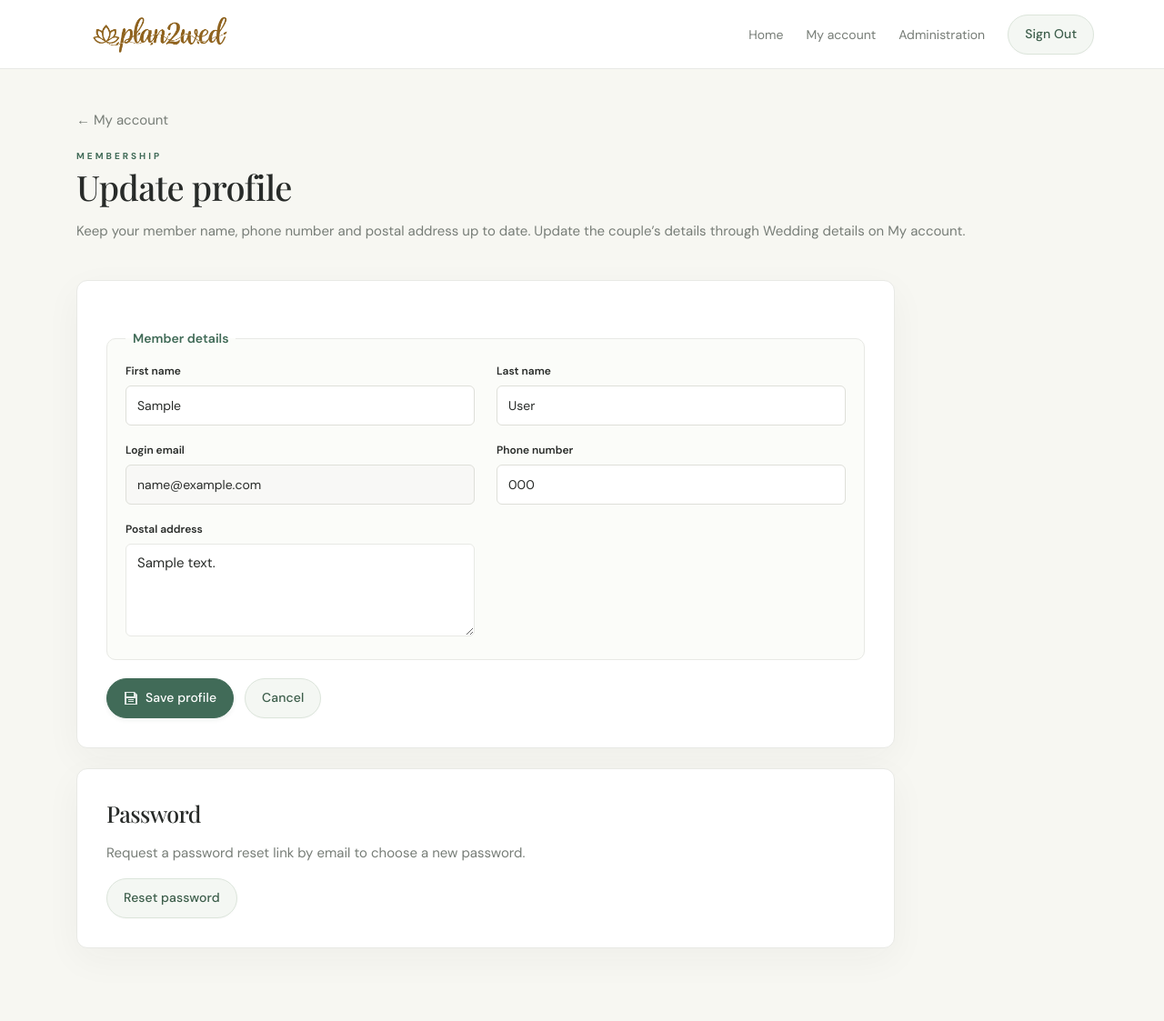
After one commit to amrikbhogal/plan2wed, a Django app: page /my-account/profile/ in a window 1280 px wide. The commit adds this page. Shown: the whole page at 91% size. Run offline with Django 5.2, Linux system fonts and the light colour scheme; a user stored in the database is signed in; tables that the repository leaves empty hold one stand-in row (values such as "Sample post").

Commit message:
Add member profile editing and refine wedding planning controls

```diff
--- a/config/urls.py
+++ b/config/urls.py
@@ -38,6 +38,7 @@ urlpatterns = [
     path('reset/complete/', auth_views.PasswordResetCompleteView.as_view(template_name='planner/password_reset_complete.html'), name='password_reset_complete'),
     path('logout/', MemberLogoutView.as_view(), name='logout'),
     path('my-account/', planner_views.member_portal, name='member_portal'),
+    path('my-account/profile/', planner_views.member_profile, name='member_profile'),
     path('my-account/spending-statement/', planner_views.spending_statement, name='spending_statement'),
     path('my-account/guests/', planner_views.guest_list, name='guest_list'),
     path('my-account/shopping/', planner_views.shopping_management, name='shopping_management'),
--- a/planner/forms.py
+++ b/planner/forms.py
@@ -87,13 +87,28 @@ class MemberSignupForm(forms.ModelForm):
         return cleaned_data
 
 
+class MemberProfileForm(forms.ModelForm):
+    email = forms.EmailField(label="Login email", disabled=True)
+
+    class Meta:
+        model = Member
+        fields = ["first_name", "last_name", "email", "phone", "address"]
+        labels = {"first_name": "First name", "last_name": "Last name", "phone": "Phone number", "address": "Postal address"}
+        widgets = {
+            "first_name": forms.TextInput(attrs={"autocomplete": "given-name"}),
+            "last_name": forms.TextInput(attrs={"autocomplete": "family-name"}),
+            "phone": forms.TelInput(attrs={"autocomplete": "tel", "placeholder": "Optional"}),
+            "address": forms.Textarea(attrs={"rows": 4, "autocomplete": "street-address", "placeholder": "Street address, town or city, postcode and country"}),
+        }
+
+
 class WeddingBudgetForm(forms.ModelForm):
     has_separate_meal = forms.TypedChoiceField(
         label="Will you have a separate meal or reception after the Anand Karaj?",
         choices=[("False", "No / not decided yet"), ("True", "Yes, at a separate venue")],
         coerce=lambda value: value == "True",
         widget=forms.Select(),
-        help_text="Choose Yes to add a Wedding Meal / Reception event. Set the Gurdwara on your Wedding Day event and the banquet hall on the meal event using Edit. Each has its own guests and shopping list. Choosing No later keeps any existing event and its details; you can delete it from Wedding events.",
+        help_text="Choose Yes to add a Reception event. Set the Gurdwara on your Wedding Day event and the banquet hall on the meal event using Edit. Each has its own guests and shopping list. Choosing No later keeps any existing event and its details; you can delete it from Wedding events.",
     )
 
     class Meta:
--- a/planner/models.py
+++ b/planner/models.py
@@ -29,6 +29,7 @@ class Member(models.Model):
     last_name = models.CharField(max_length=80)
     email = models.EmailField(unique=True)
     phone = models.CharField(max_length=30, blank=True)
+    address = models.TextField(max_length=500, blank=True)
     user = models.OneToOneField(
         settings.AUTH_USER_MODEL,
         on_delete=models.SET_NULL,
--- a/planner/templates/planner/base.html
+++ b/planner/templates/planner/base.html
@@ -44,6 +44,7 @@
 <body class="{% block body_class %}{% endblock %}">
   <svg class="icon-sprite" xmlns="http://www.w3.org/2000/svg" aria-hidden="true" focusable="false">
     <symbol id="icon-building" viewBox="0 0 16 16"><path d="M4 1.5A1.5 1.5 0 0 0 2.5 3v11H1v1h14v-1h-1.5V3A1.5 1.5 0 0 0 12 1.5H4Zm-.5 12.5V3a.5.5 0 0 1 .5-.5h8a.5.5 0 0 1 .5.5v11H9.5v-3h-3v3h-3ZM5 4h2v2H5V4Zm4 0h2v2H9V4ZM5 8h2v2H5V8Zm4 0h2v2H9V8Z"/></symbol>
+    <symbol id="icon-table-plan" viewBox="0 0 16 16"><g fill="none" stroke="currentColor" stroke-width="1.2"><circle cx="8" cy="8" r="3.5"/><rect x="6.5" y=".75" width="3" height="2" rx=".5"/><rect x="6.5" y="13.25" width="3" height="2" rx=".5"/><rect x=".75" y="6.5" width="2" height="3" rx=".5"/><rect x="13.25" y="6.5" width="2" height="3" rx=".5"/></g></symbol>
     <symbol id="icon-people" viewBox="0 0 16 16"><path d="M8 8a2.5 2.5 0 1 0 0-5 2.5 2.5 0 0 0 0 5Zm0-1a1.5 1.5 0 1 1 0-3 1.5 1.5 0 0 1 0 3Zm-4 1a2 2 0 1 0 0-4 2 2 0 0 0 0 4Zm8 0a2 2 0 1 0 0-4 2 2 0 0 0 0 4ZM1.5 13.5c0-2 1.8-3.5 4-3.5h5c2.2 0 4 1.5 4 3.5v1H1.5v-1Zm1 0v0h11v0c0-1.3-1.3-2.5-3-2.5h-5c-1.7 0-3 1.2-3 2.5ZM.5 14.5h1v-1c0-.9.3-1.7.9-2.4C1 11.3 0 12.3 0 13.5v1h.5Zm14 0h1v-1c0-1.2-1-2.2-2.4-2.4.6.7.9 1.5.9 2.4v1h.5Z"/></symbol>
     <symbol id="icon-calendar" viewBox="0 0 16 16"><path d="M3.5 1a.5.5 0 0 1 .5.5V3h8V1.5a.5.5 0 0 1 1 0V3h.5A1.5 1.5 0 0 1 15 4.5v9a1.5 1.5 0 0 1-1.5 1.5h-11A1.5 1.5 0 0 1 1 13.5v-9A1.5 1.5 0 0 1 2.5 3H3V1.5a.5.5 0 0 1 .5-.5ZM2 6v7.5c0 .3.2.5.5.5h11c.3 0 .5-.2.5-.5V6H2Zm.5-2a.5.5 0 0 0-.5.5V5h12v-.5a.5.5 0 0 0-.5-.5h-11Z"/><path d="M4 7h2v2H4V7Zm3 0h2v2H7V7Zm3 0h2v2h-2V7ZM4 10h2v2H4v-2Zm3 0h2v2H7v-2Z"/></symbol>
     <symbol id="icon-plus" viewBox="0 0 16 16"><path d="M8 2a.5.5 0 0 1 .5.5v5h5a.5.5 0 0 1 0 1h-5v5a.5.5 0 0 1-1 0v-5h-5a.5.5 0 0 1 0-1h5v-5A.5.5 0 0 1 8 2Z"/></symbol>
--- a/planner/templates/planner/event_catalogue.html
+++ b/planner/templates/planner/event_catalogue.html
@@ -6,7 +6,7 @@
 <section class="card"><form method="get" class="search"><label for="event-search">Find an event</label><input id="event-search" type="search" name="q" value="{{ query }}" maxlength="160"><button class="button" type="submit">Search</button></form></section>
 <p class="muted">These are optional planning suggestions. Punjabi customs vary between families and are distinct from the Sikh marriage ceremony. Confirm arrangements with your family and Gurdwara where relevant.</p>
 <section class="table-card"><table><thead><tr><th>Event</th><th>About</th><th>Shopping ideas</th><th>Choose</th></tr></thead><tbody>
-{% for template in templates %}<tr{% if template.already_in_plan %} class="event-in-plan"{% endif %}><td><strong>{{ template.name }}</strong></td><td>{{ template.description }}</td><td>{{ template.shopping_suggestions.count }} suggested item{{ template.shopping_suggestions.count|pluralize }}</td><td>{% if template.already_in_plan %}<button class="button" type="button" disabled>Already in your plan</button>{% else %}<a class="button" href="{% url 'event_template_detail' template.pk %}">Review event & checklist</a>{% endif %}</td></tr>{% empty %}<tr><td colspan="4">No suggested events found. You can add your own event or try a different search.</td></tr>{% endfor %}
+{% for template in templates %}<tr{% if template.already_in_plan or template.managed_in_details %} class="event-in-plan"{% endif %}><td><strong>{{ template.name }}</strong></td><td>{{ template.description }}</td><td>{{ template.shopping_suggestions.count }} suggested item{{ template.shopping_suggestions.count|pluralize }}</td><td>{% if template.managed_in_details %}<button class="button" type="button" disabled>Managed in wedding details</button>{% elif template.already_in_plan %}<button class="button" type="button" disabled>Already in your plan</button>{% else %}<a class="button" href="{% url 'event_template_detail' template.pk %}">Review event & checklist</a>{% endif %}</td></tr>{% empty %}<tr><td colspan="4">No suggested events found. You can add your own event or try a different search.</td></tr>{% endfor %}
 </tbody></table></section></main>
 <style>
   .event-in-plan { background: #f4f4f2; color: #656963; }
--- /dev/null
+++ b/planner/templates/planner/member_profile.html
@@ -0,0 +1,18 @@
+{% extends 'planner/base.html' %}
+{% block title %}Update member profile · Plan2Wed{% endblock %}
+{% block content %}
+<main class="page dashboard">
+  <div class="heading-row"><div><a class="muted" href="{% url 'member_portal' %}">← My account</a><div class="eyebrow" style="margin-top:20px">Membership</div><h1>Update profile</h1><p class="muted">Keep your member name, phone number and postal address up to date. Update the couple’s details through Wedding details on My account.</p></div></div>
+  <section class="card form-card"><form method="post">{% csrf_token %}{{ form.non_field_errors }}
+    <fieldset class="details-section"><legend>Member details</legend><div class="details-grid">
+      {% for field in form %}{% include 'planner/includes/detail_field.html' with field=field %}{% endfor %}
+    </div></fieldset>
+    <div class="form-actions"><button class="button" type="submit"><svg class="button-icon" aria-hidden="true"><use href="#icon-save"></use></svg>Save profile</button><a class="status-select" href="{% url 'member_portal' %}">Cancel</a></div>
+  </form></section>
+  <section class="card form-card" aria-labelledby="profile-password-heading">
+    <h2 id="profile-password-heading">Password</h2>
+    <p class="muted">Request a password reset link by email to choose a new password.</p>
+    <a class="status-select" href="{% url 'password_reset' %}">Reset password</a>
+  </section>
+</main>
+{% endblock %}
--- a/planner/templates/planner/signup.html
+++ b/planner/templates/planner/signup.html
@@ -142,7 +142,7 @@
 .invitation{position:relative;isolation:isolate;width:100%;height:100cqw;aspect-ratio:1;border-radius:50%;display:flex;align-items:center;justify-content:center;flex-direction:column;padding:11%;color:#791e2c;background:transparent;border:1px solid rgba(158,139,95,.22)}
 .invitation:before{content:"";position:absolute;inset:26px;border:1px solid rgba(158,139,95,.1);border-radius:50%;pointer-events:none}
 .invitation:after{content:"";position:absolute;top:14%;right:14%;width:10px;height:10px;border-radius:50%;background:#a58d58;box-shadow:0 0 0 8px var(--cream);pointer-events:none}
-.invitation-flowers{position:absolute;left:-10%;bottom:-5%;width:48%;height:auto;pointer-events:none}
+.invitation-flowers{position:absolute;left:-14%;bottom:0;width:64%;height:auto;transform:rotate(12deg);transform-origin:50% 60%;pointer-events:none}
 .invitation-topline{line-height:1.4;white-space:nowrap;text-transform:uppercase;font-size:9px;letter-spacing:2px;color:#906c36;margin-bottom:12px}.invitation-logo{width:84%;height:auto;display:block;filter:drop-shadow(0 8px 18px #9a743b20)}
 .invitation-divider{line-height:1;display:flex;align-items:center;gap:10px;width:40%;margin:10px 0 6px;color:#b48a46;font-size:18px}.invitation-divider>span:first-child,.invitation-divider>span:last-child{flex:1;height:1px;background:#b48a4670}.invitation-heading{font:500 26px/1.2 'Playfair Display',serif;text-align:center;margin:6px 0 10px;color:#791e2c;letter-spacing:-.3px}.invitation-caption{line-height:1.4;font-size:10px;color:#7b6b65;letter-spacing:1px;margin:0;text-align:center}.art-caption{display:flex;align-items:center;justify-content:center;gap:10px;margin-top:32px;color:#9a7c56;font:italic 12px 'Playfair Display',serif;text-align:center}.art-caption>span{height:1px;width:22px;background:#d9bf93;flex:none}
 
--- a/planner/views.py
+++ b/planner/views.py
@@ -5,6 +5,7 @@ from django.core.exceptions import ValidationError
 from .venue_search import venue_search_url
 from .venue_import import import_venue_website, VenueImportError
 from .forms import VenueWebsiteImportForm
+from .forms import MemberProfileForm
 from django.core.cache import cache
 from decimal import Decimal
 
@@ -16,7 +17,7 @@ from django.contrib.auth.decorators import login_required
 from django.contrib import messages
 from django.db import IntegrityError, transaction
 from django.core.paginator import Paginator
-from django.db.models import Exists, OuterRef, Q
+from django.db.models import BooleanField, Case, Exists, OuterRef, Q, Value, When
 from django.db.models.functions import Lower, Trim
 from django.shortcuts import get_object_or_404, redirect, render
 from django.urls import reverse
@@ -111,6 +112,25 @@ def member_portal(request):
         "events": events,
         "timeline_items": timeline_items,
     })
+
+
+@never_cache
+@login_required
+def member_profile(request):
+    member = getattr(request.user, 'member_profile', None)
+    if member is None:
+        return redirect('member_portal')
+    form = MemberProfileForm(request.POST if request.method == 'POST' else None, instance=member)
+    if request.method == 'POST' and form.is_valid():
+        with transaction.atomic():
+            profile = form.save(commit=False)
+            profile.save(update_fields=['first_name', 'last_name', 'phone', 'address'])
+            get_user_model().objects.filter(pk=request.user.pk).update(
+                first_name=profile.first_name, last_name=profile.last_name,
+            )
+        messages.success(request, 'Your member profile has been updated.')
+        return redirect('member_profile')
+    return render(request, 'planner/member_profile.html', {'form': form})
 
 
 @never_cache
@@ -385,20 +405,33 @@ def event_catalogue(request, template_id=None):
     member = getattr(request.user, 'member_profile', None)
     if member is None:
         return redirect('member_portal')
+    budget = getattr(member, 'wedding_budget', None)
+    managed_names = ['anand karaj']
+    if budget and budget.has_separate_meal:
+        managed_names.append('reception')
     if template_id is None:
         planned_events = WeddingEvent.objects.filter(budget__member=member).alias(
             _event_name=Lower(Trim('name')),
         ).filter(
             Q(event_template_id=OuterRef('pk')) | Q(_event_name=Lower(Trim(OuterRef('name')))),
         )
-        templates = EventTemplate.objects.filter(is_published=True).annotate(
+        templates = EventTemplate.objects.filter(is_published=True).alias(
+            _template_name=Lower(Trim('name')),
+        ).annotate(
             already_in_plan=Exists(planned_events),
+            managed_in_details=Case(
+                When(_template_name__in=managed_names, then=Value(True)),
+                default=Value(False), output_field=BooleanField(),
+            ),
         ).prefetch_related('shopping_suggestions')
         query = request.GET.get('q', '').strip()[:160]
         if query:
             templates = templates.filter(Q(name__icontains=query) | Q(description__icontains=query))
         return render(request, 'planner/event_catalogue.html', {'templates': templates, 'query': query})
     template = get_object_or_404(EventTemplate.objects.prefetch_related('shopping_suggestions'), pk=template_id, is_published=True)
+    if template.name.strip().lower() in managed_names:
+        messages.info(request, 'This event is managed through your wedding details. Use your Wedding Day or Reception event to manage guests and shopping.')
+        return redirect('event_catalogue')
     initial = {'items': list(template.shopping_suggestions.values_list('pk', flat=True))}
     if request.GET.get('event', '').isdigit():
         initial['event'] = get_object_or_404(WeddingEvent, pk=request.GET['event'], budget__member=member).pk
```
Also changed, not shown: planner/templates/planner/member_portal.html (+5 -3 lines), planner/test_managed_events.py (added, +47 -0 lines), planner/test_member_profile.py (added, +63 -0 lines), planner/migrations/0022_member_address.py (added).
